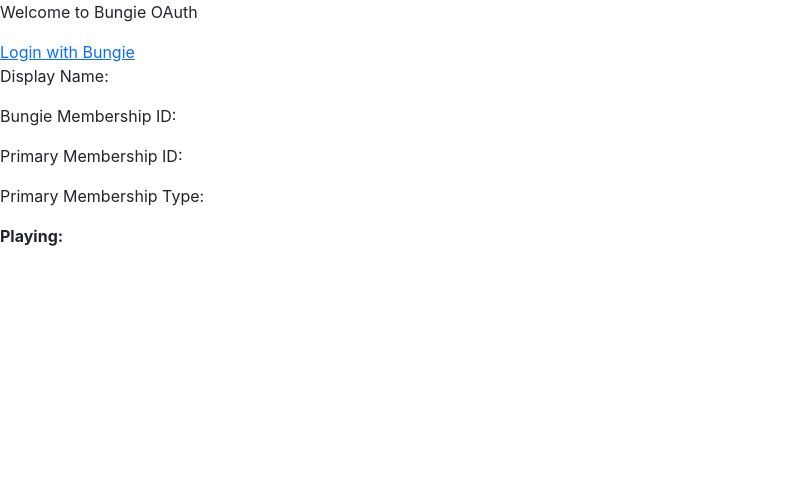
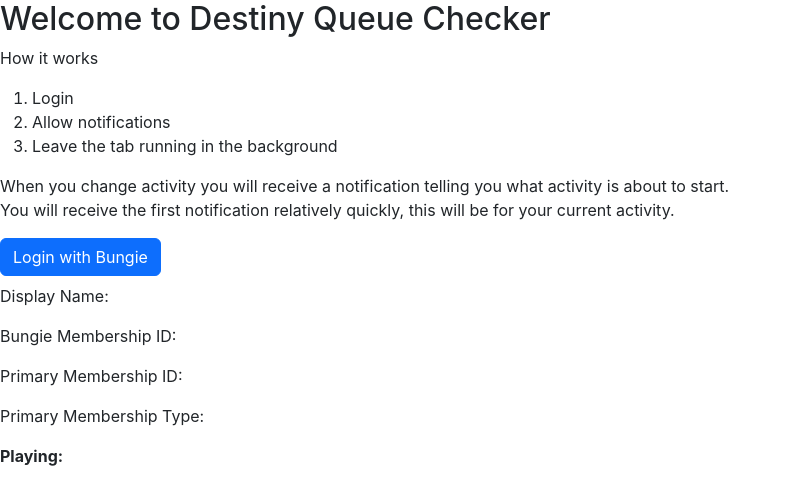
Before and after one commit to Preydian/Checker, a React (Create React App) app: page / in a window 1280 px wide. Shown: the top 504 px of the page, without its empty margins (0-787 px from the left). Built offline with nearby package versions, Linux system fonts and the light colour scheme; no server answers; the HTML template or start-up script is replaced by a standard one.

Commit message:
Added slight formatting and description

```diff
--- a/public/index.html
+++ b/public/index.html
@@ -2,6 +2,10 @@
 <html lang="en">
   <head>
     <meta charset="utf-8" />
+    <link rel="stylesheet"
+          href="https://cdn.jsdelivr.net/npm/bootstrap@4.6.0/dist/css/bootstrap.min.css"
+          integrity="sha384-B0vP5xmATw1+K9KRQjQERJvTumQW0nPEzvF6L/Z6nronJ3oUOFUFpCjEUQouq2+l"
+          crossorigin="anonymous">
     <link rel="icon" href="%PUBLIC_URL%/favicon.ico" />
     <meta name="viewport" content="width=device-width, initial-scale=1" />
     <meta name="theme-color" content="#000000" />
--- a/src/components/checker.tsx
+++ b/src/components/checker.tsx
@@ -227,8 +227,30 @@
 
     return (
         <div>
-            <p>Welcome to Bungie OAuth</p>
-            <a href={authUrl}>Login with Bungie</a>
+            <h2>
+                Welcome to Destiny Queue Checker
+            </h2>
+            <p>
+                How it works
+            </p>
+            <ol>
+                <li>
+                    Login
+                </li>
+                <li>
+                    Allow notifications
+                </li>
+                <li>
+                    Leave the tab running in the background
+                </li>
+            </ol>
+            <p>
+                When you change activity you will receive a notification telling you what activity is about to start.
+                <br/>
+                You will receive the first notification relatively quickly, this will be for your current activity.
+            </p>
+
+            <a className="btn btn-primary mb-2" role="button" href={authUrl}>Login with Bungie</a>
             <p>Display Name: {userData?.bungieNetUser.displayName}</p>
             <p>Bungie Membership ID: {localStorage.getItem("bungieMembershipId")}</p>
             <p>Primary Membership ID: {primaryMembershipId}</p>
```
